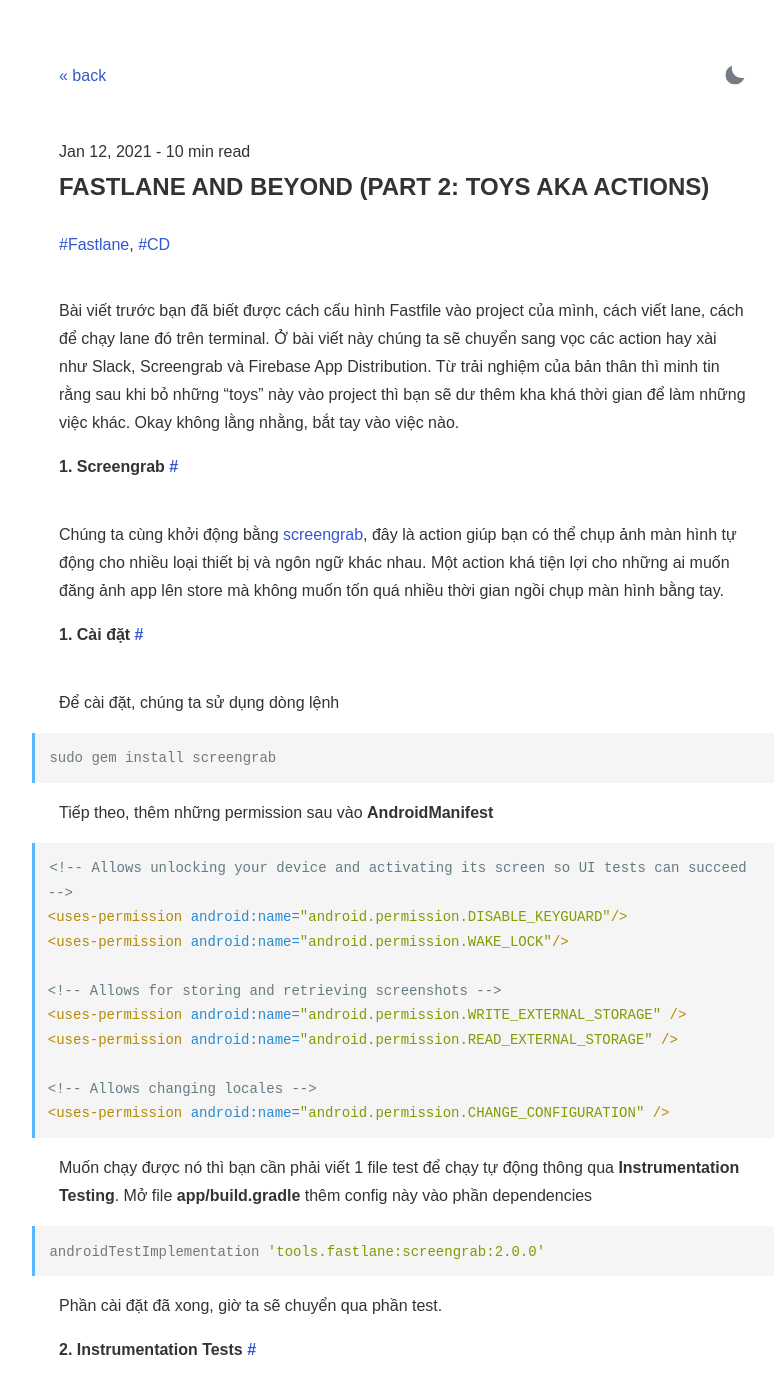
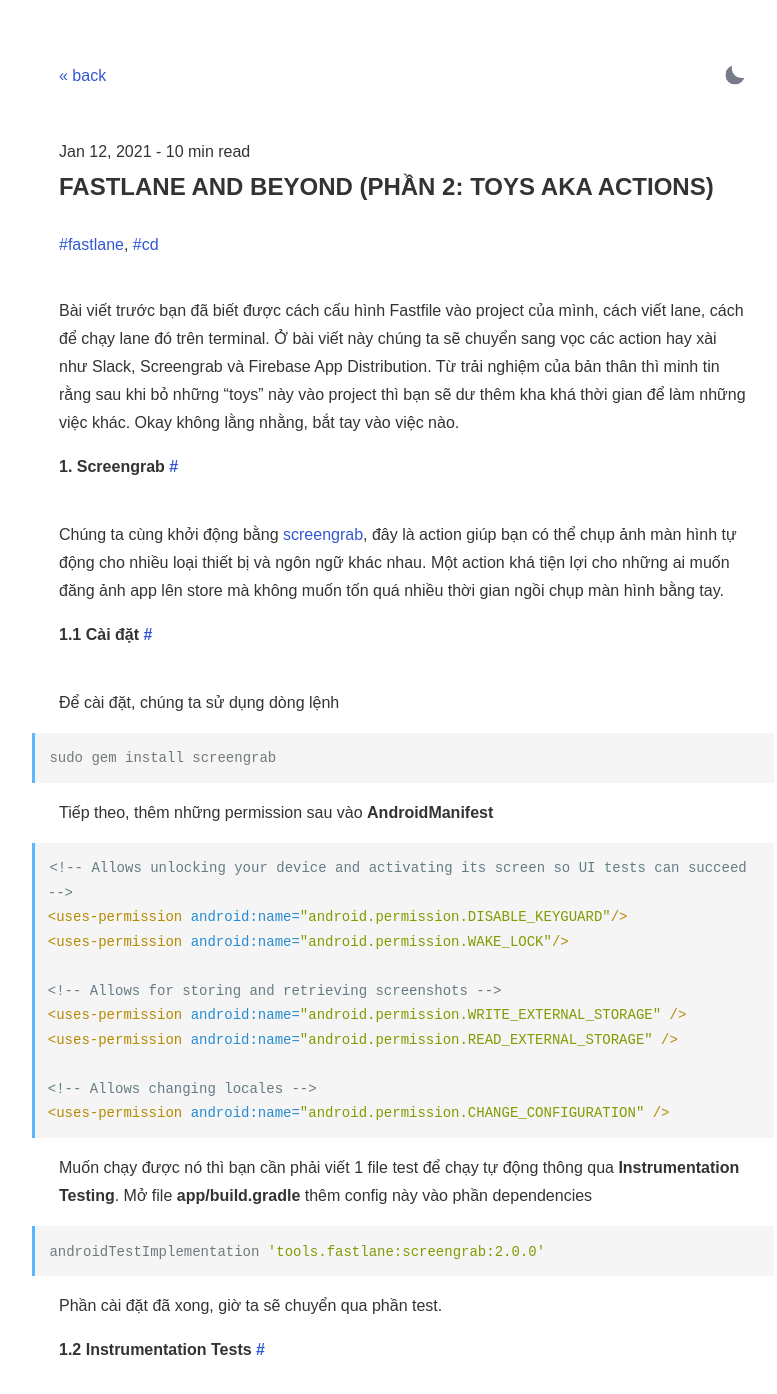
Before and after one commit to coder7eeN/coder7eeN.github.io, a Jekyll site: the page built from _posts/2021-01-12-fastlane-p2-actions.md, in a window 1280 px wide and 1400 px high. Shown: the top 1394 px of the window, without its empty margins (237-1014 px from the left). Built offline with Jekyll 4.4.1, drawn with Linux system fonts in a browser that asks for light colours; some web fonts are replaced; comment, search, counter and statistics services are not loaded; some of the changed text lies outside the part shown.

Commit message:
check: post

```diff
--- a/_posts/2021-01-12-fastlane-p2-actions.md
+++ b/_posts/2021-01-12-fastlane-p2-actions.md
@@ -1,8 +1,9 @@
 ---
 layout: post
-title: "Fastlane and beyond (Part 2: Toys aka actions)"
-tags: [Fastlane, CD]
-comments: true
+title: "Fastlane and beyond (Phần 2: Toys aka actions)"
+description: Action trong Fastlane
+summary: Action trong fastlane
+tags: fastlane cd
 ---
 
 Bài viết trước bạn đã biết được cách cấu hình Fastfile vào project của mình, cách viết lane, cách để chạy lane đó trên terminal. Ở bài viết này chúng ta sẽ chuyển sang vọc các action hay xài như Slack, Screengrab và Firebase App Distribution. Từ trải nghiệm của bản thân thì minh tin rằng sau khi bỏ những "toys" này vào project thì bạn sẽ dư thêm kha khá thời gian để làm những việc khác. Okay không lằng nhằng, bắt tay vào việc nào.
@@ -11,7 +12,7 @@
 
 Chúng ta cùng khởi động bằng [screengrab](https://docs.fastlane.tools/actions/screengrab/), đây là action giúp bạn có thể chụp ảnh màn hình tự động cho nhiều loại thiết bị và ngôn ngữ khác nhau. Một action khá tiện lợi cho những ai muốn đăng ảnh app lên store mà không muốn tốn quá nhiều thời gian ngồi chụp màn hình bằng tay.
 
-#### 1. Cài đặt
+#### 1.1 Cài đặt
 
 Để cài đặt, chúng ta sử dụng dòng lệnh
 
@@ -42,7 +43,7 @@
 
 Phần cài đặt đã xong, giờ ta sẽ chuyển qua phần test.
 
-#### 2. Instrumentation Tests
+#### 1.2 Instrumentation Tests
 
 Mở **app/src/androidTest**, ta sẽ thấy được phần instrumentation tests. Tạo 1 file instrumentation test mới, đặt tên cho file này là **ExampleInstrumentedTest**, nếu trong project đã có file này thì chúng ta chỉ cần viết thêm vào.
 
@@ -114,7 +115,7 @@
 
 Khâu chuẩn bị đã hoàn tất, giờ chúng ta sẽ chụp màn hình tự động thông qua fastlane.
 
-#### 3. Screenshot
+#### 1.3 Screenshot
 
 Khởi tạo Screengrabfile, đây là file lưu toàn bộ config cho screengrab
 
```
Also changed, not shown: other parts of _posts/2021-01-12-fastlane-p2-actions.md (+5 -5 lines), _posts/2021-08-19-fastlane-p1-firstlook.md (+5 -2 lines), _posts/2019-01_08-difference-between-font-formats.md (renamed from _posts/2019-08-31-difference-between-font-formats.md).
